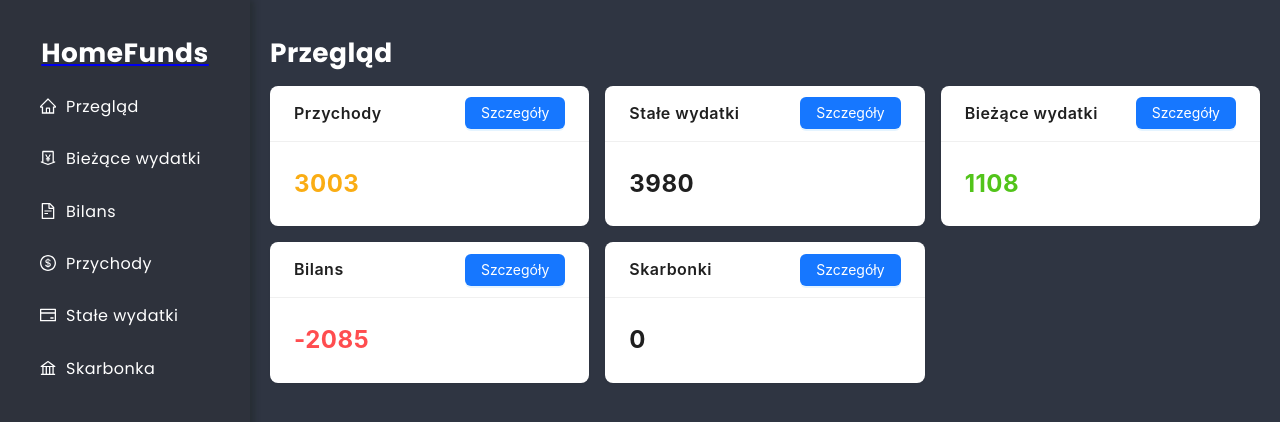
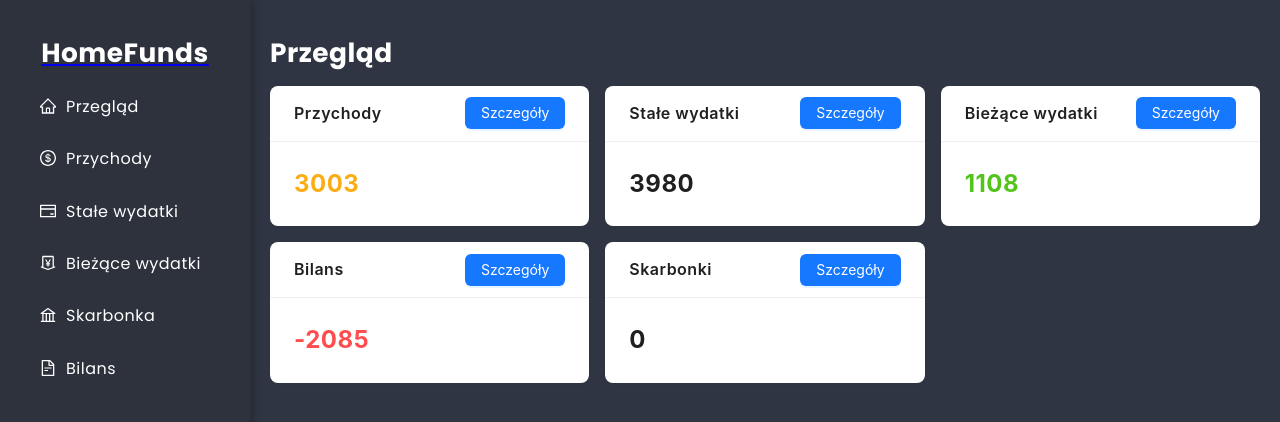
Before and after one commit to Kris87M/home-funds, a React (Create React App) app: page /overview in a window 1280 px wide. Shown: the top 422 px of the page. Built offline with nearby package versions, Linux system fonts and the light colour scheme; data requests are answered from the project's data file; what chartjs-plugin-datalabels would draw is missing.

Commit message:
Change components order in sidebar

```diff
--- a/src/layout/Sidebar/Sidebar.config.js
+++ b/src/layout/Sidebar/Sidebar.config.js
@@ -5,16 +5,6 @@ export const sidebarConfig = [
     title: "Przegląd",
     path: "/overview",
     icon: <HomeOutlined />,
-  },
-  {
-    title: "Bieżące wydatki",
-    path: "/transactions",
-    icon: <MoneyCollectOutlined />,
-  },
-  {
-    title: "Bilans",
-    path: "/balance-sheet",
-    icon: <FileTextOutlined />,
   },
   {
     title: "Przychody",
@@ -27,8 +17,18 @@ export const sidebarConfig = [
     icon: <CreditCardOutlined />,
   },
   {
+    title: "Bieżące wydatki",
+    path: "/transactions",
+    icon: <MoneyCollectOutlined />,
+  },
+  {
     title: "Skarbonka",
     path: "/pots",
     icon: <BankOutlined />,
   },
+  {
+    title: "Bilans",
+    path: "/balance-sheet",
+    icon: <FileTextOutlined />,
+  },
 ];
```
